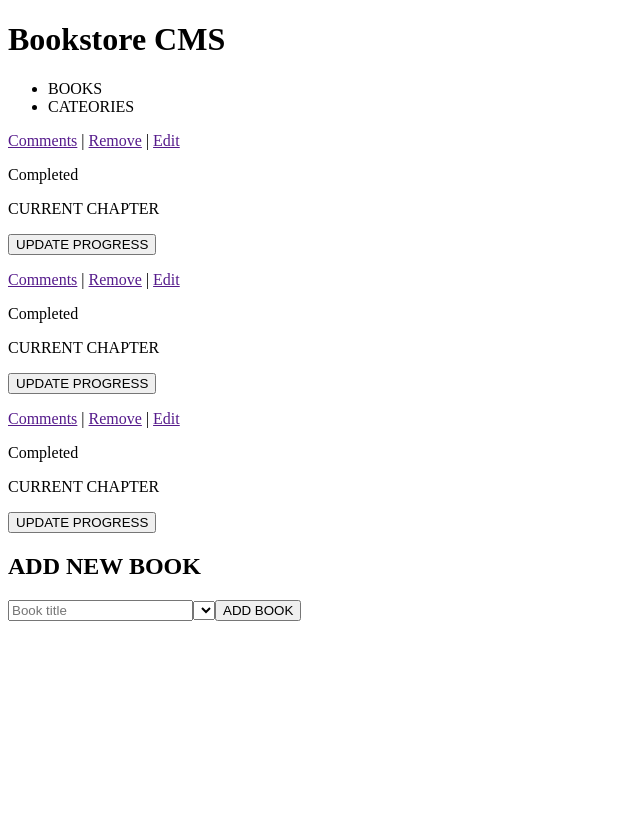
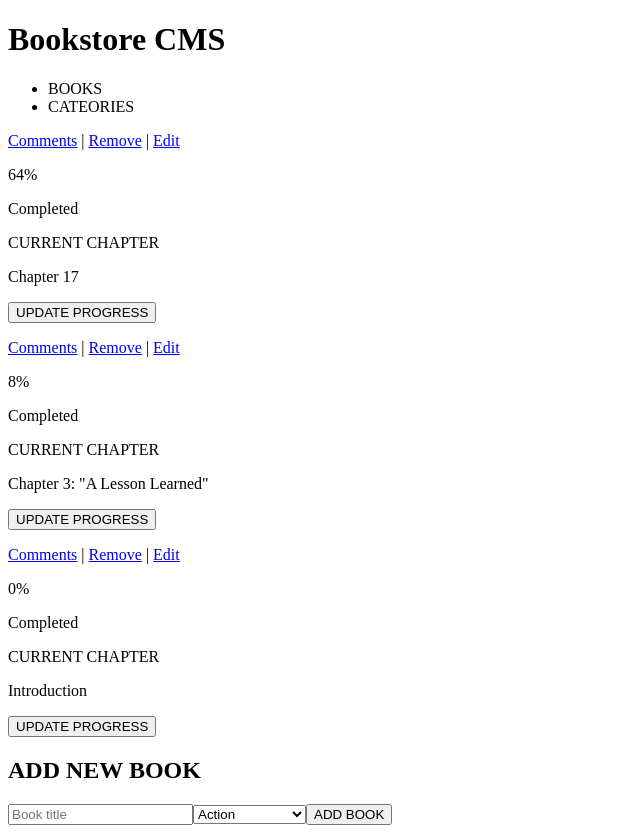
Before and after one commit to arthurborgesdev/bookstore, a React (Create React App) app: page / in a window 1280 px wide. Shown: the whole page, without its empty margins (0-640 px from the left). Before the commit the page ends 800 px from the top, so only its background shows below. Built offline with nearby package versions, Linux system fonts and the light colour scheme.

Commit message:
Fix Linter errors and now the application is drawn successfully

```diff
--- a/src/App.js
+++ b/src/App.js
@@ -10,18 +10,24 @@ const booksInfo = [
     category: 'Action',
     name: 'The Hunger Games',
     author: 'Suzanne Collins',
+    percentage: '64%',
+    chapter: 'Chapter 17',
   },
   {
     id: 2,
     category: 'Science Fiction',
     name: 'Dune',
     author: 'Frank Herbert',
+    percentage: '8%',
+    chapter: 'Chapter 3: "A Lesson Learned"',
   },
   {
     id: 3,
     category: 'Economy',
     name: 'Capital in the Twenty-First Century',
     author: 'Suzanne Collins',
+    percentage: '0%',
+    chapter: 'Introduction',
   },
 ];
 
--- a/src/components/Book.js
+++ b/src/components/Book.js
@@ -13,8 +13,8 @@ const Book = ({ info }) => (
       <BookActions />
     </div>
     <div className="book-remaining-column">
-      <BookCompletionStatus />
-      <BookProgress />
+      <BookCompletionStatus percentage={info.percentage} />
+      <BookProgress chapter={info.chapter} />
     </div>
   </>
 );
--- a/src/components/BookActions.js
+++ b/src/components/BookActions.js
@@ -1,15 +1,13 @@
 import React from 'react';
 
-const BookActions = () => {
-  return (
-    <div className="book-actions">
-      <a href="">Comments</a>
-      {' | '}
-      <a href="">Remove</a>
-      {' | '}
-      <a href="">Edit</a>
-    </div>
-  )
-}
+const BookActions = () => (
+  <div className="book-actions">
+    <a href="/#">Comments</a>
+    {' | '}
+    <a href="/#">Remove</a>
+    {' | '}
+    <a href="/#">Edit</a>
+  </div>
+);
 
 export default BookActions;
--- a/src/components/BookCompletionStatus.js
+++ b/src/components/BookCompletionStatus.js
@@ -1,13 +1,16 @@
 import React from 'react';
+import PropTypes from 'prop-types';
 
-const BookCompletionStatus = () => {
-  return (
-    <div>
-      <i></i>
-      <p class="completion-percentage"></p>
-      <p>Completed</p>
-    </div>
-  )
-}
+const BookCompletionStatus = ({ percentage }) => (
+  <div>
+    <i />
+    <p className="completion-percentage">{percentage}</p>
+    <p>Completed</p>
+  </div>
+);
+
+BookCompletionStatus.propTypes = {
+  percentage: PropTypes.string.isRequired,
+};
 
 export default BookCompletionStatus;
--- a/src/components/BookInfo.js
+++ b/src/components/BookInfo.js
@@ -1,13 +1,18 @@
 import React from 'react';
+import PropTypes from 'prop-types';
 
-const BookInfo = (props) => {
-  return (
-    <div>
-      <p className="book-category">{props.category}</p>
-      <p className="book-name">{props.name}</p>
-      <p className="book-author">{props.author}</p>
-    </div>
-  )
-}
+const BookInfo = ({ category, name, author }) => (
+  <div>
+    <p className="book-category">{category}</p>
+    <p className="book-name">{name}</p>
+    <p className="book-author">{author}</p>
+  </div>
+);
+
+BookInfo.propTypes = {
+  category: PropTypes.string.isRequired,
+  name: PropTypes.string.isRequired,
+  author: PropTypes.string.isRequired,
+};
 
 export default BookInfo;
--- a/src/components/BookNew.js
+++ b/src/components/BookNew.js
@@ -1,16 +1,18 @@
 import React from 'react';
 
-const BookNew = () => {
-  return (
-    <>
-      <h2>ADD NEW BOOK</h2>
-      <div className="add-book-form">
-        <input placeholder="Book title"></input>
-        <select></select>
-        <input type="submit" value="ADD BOOK"></input>
-      </div>
-    </>
-  )
-}
+const BookNew = () => (
+  <>
+    <h2>ADD NEW BOOK</h2>
+    <div className="add-book-form">
+      <input placeholder="Book title" />
+      <select name="categories" id="categories">
+        <option value="action">Action</option>
+        <option value="science-fiction">Science Fiction</option>
+        <option value="economy">Economy</option>
+      </select>
+      <input type="submit" value="ADD BOOK" />
+    </div>
+  </>
+);
 
 export default BookNew;
--- a/src/components/BookProgress.js
+++ b/src/components/BookProgress.js
@@ -1,13 +1,16 @@
 import React from 'react';
+import PropTypes from 'prop-types';
 
-const BookProgress = () => {
-  return (
-    <div>
-      <p>CURRENT CHAPTER</p>
-      <p className="book-progress-chapter"></p>
-      <button>UPDATE PROGRESS</button>
-    </div>
-  )
-}
+const BookProgress = ({ chapter }) => (
+  <div>
+    <p>CURRENT CHAPTER</p>
+    <p className="book-progress-chapter">{chapter}</p>
+    <button type="button">UPDATE PROGRESS</button>
+  </div>
+);
+
+BookProgress.propTypes = {
+  chapter: PropTypes.string.isRequired,
+};
 
 export default BookProgress;
--- a/src/components/Header.js
+++ b/src/components/Header.js
@@ -1,7 +1,6 @@
 import React from 'react';
 
-const Header = () => {
-  return (
+const Header = () => (
   <>
     <div className="title-nav">
       <h1>Bookstore CMS</h1>
@@ -12,9 +11,8 @@ const Header = () => {
         </ul>
       </nav>
     </div>
-      <span><i></i></span>
+    <span><i /></span>
   </>
-  )
-}
+);
 
 export default Header;
```
Lines whose indentation alone changed are shown as unchanged.
